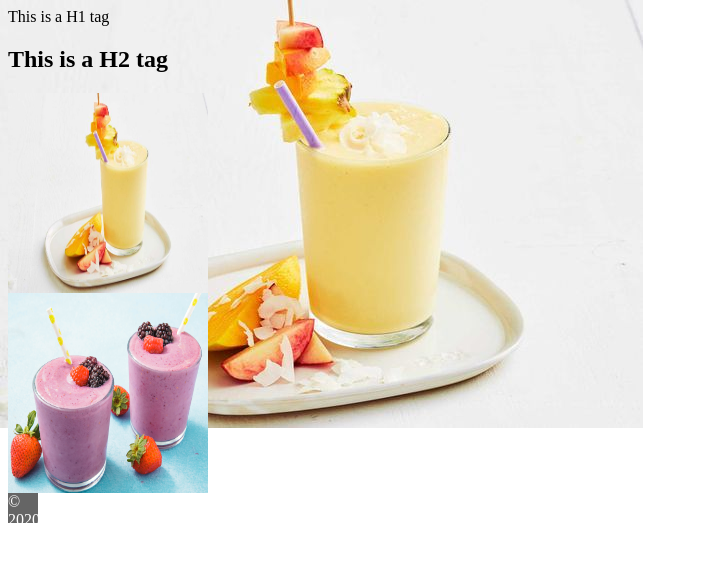
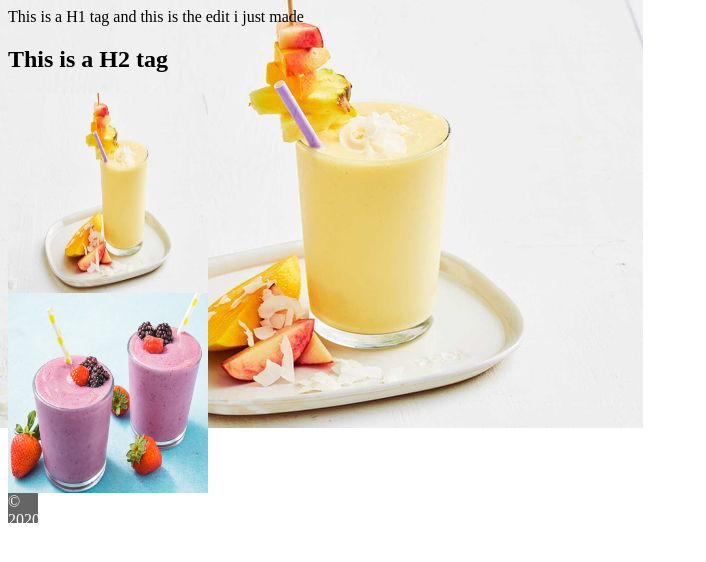
Before and after one commit to karlkemistersheppard/first-repo, a plain HTML site: page index.html in a window 1280 px wide. Shown: the whole page, without its empty margins (0-706 px from the left). Drawn offline with Linux system fonts and the light colour scheme.

Commit message:
Update index.html

```diff
--- a/index.html
+++ b/index.html
@@ -28,7 +28,7 @@
 <body>
 
     <div class="containter1"
-        <h1> This is a H1 tag</h1>
+        <h1> This is a H1 tag and this is the edit i just made</h1>
         <h2> This is a H2 tag</h2>
         <img src="Peach.jpeg" alt="Raspberry.jpeg"/>
         <img src="test-image.png" alt="Raspberry.jpeg"/>
```
